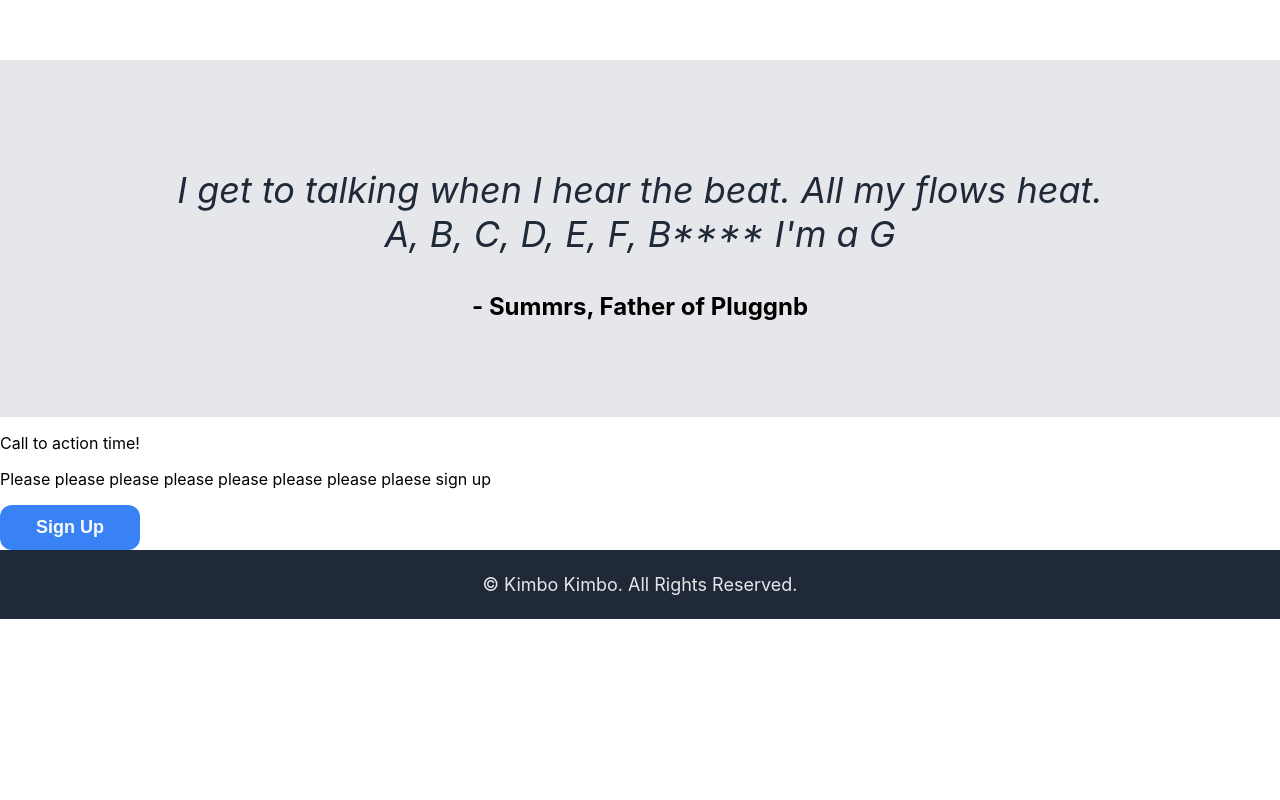
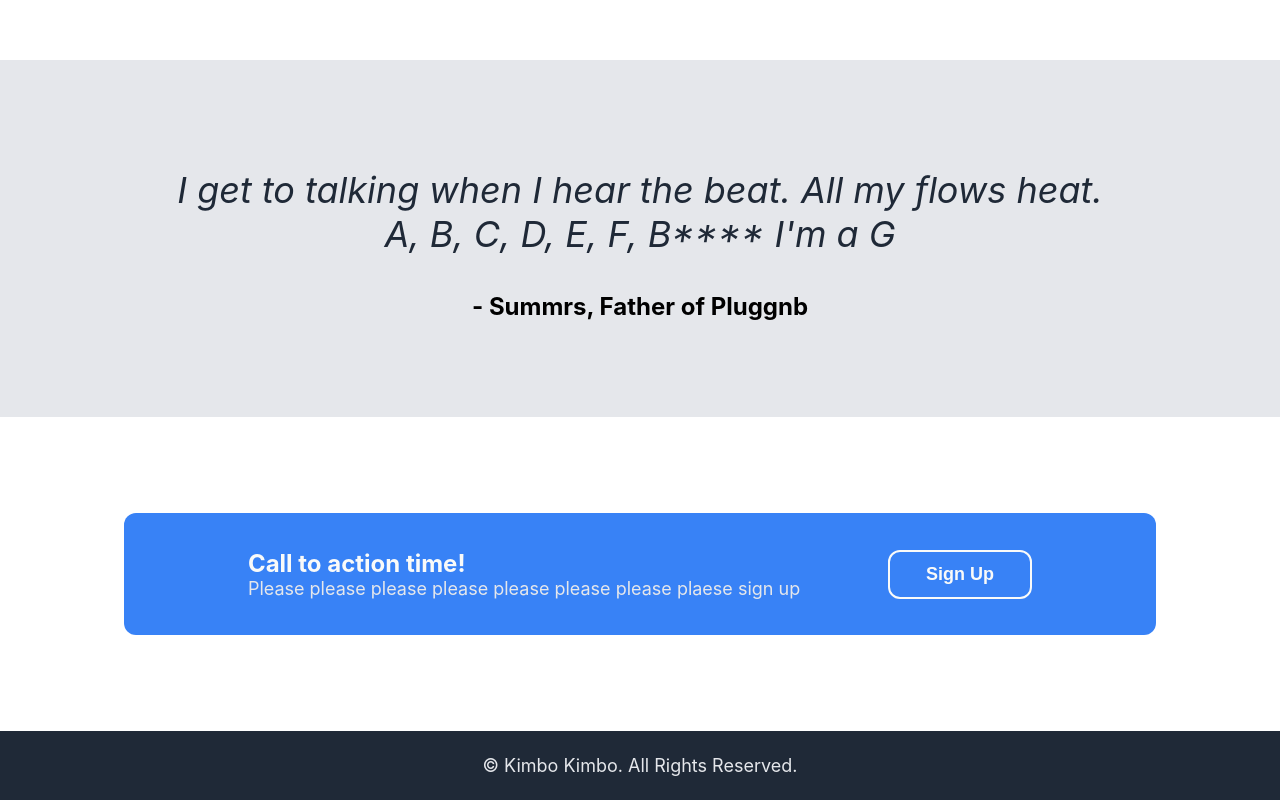
Before and after one commit to ukimbo/kimbo-landingPage, a plain HTML site: page index.html in a window 1280 px wide. Shown: the part 963-1763 px from the top of the page. Before the commit the page ends 1582 px from the top, so only its background shows below. Drawn offline with Linux system fonts and the light colour scheme.

Commit message:
Added style to the call to action section

```diff
--- a/index.html
+++ b/index.html
@@ -77,14 +77,18 @@
                 <p class="quoter">- Summrs, Father of Pluggnb</p>
             </div>
         </div>
-        <div>
-            <div class="action-box">
-                <p class="call-to-action">Call to action time!</p>
-                <p>
-                    Please please please please please please please plaese sign
-                    up
-                </p>
-                <button class="signup-button" type="button">Sign Up</button>
+        <div class="action-container">
+            <div class="content action-box">
+                <div>
+                    <p class="call-text">Call to action time!</p>
+                    <p class="secondary-text">
+                        Please please please please please please please plaese
+                        sign up
+                    </p>
+                </div>
+                <div>
+                    <button class="signup-button" type="button">Sign Up</button>
+                </div>
             </div>
         </div>
         <div class="footer header-container">
--- a/style.css
+++ b/style.css
@@ -16,6 +16,13 @@ ul {
     padding: 0;
     display: flex;
     gap: 16px;
+}
+
+button {
+    pointer-events: auto; /* Ensure the button is clickable */
+    position: relative;
+    z-index: 10; /* Ensure button is on top */
+    cursor: pointer;
 }
 
 .content {
@@ -143,6 +150,37 @@ ul {
     text-align: center;
 }
 
+.action-container {
+    display: flex;
+    justify-content: center;
+}
+
+.action-box {
+    display: flex;
+    justify-content: space-evenly;
+    align-items: center;
+    flex: 1;
+    background: #3882f6;
+    margin: 96px;
+    padding: 36px;
+    border-radius: 12px;
+}
+
+.call-text {
+    color: #f9faf9;
+    font-size: 24px;
+    font-weight: bold;
+    margin: 0px;
+}
+
+.action-box p {
+    margin: 0px;
+}
+
+.action-box .signup-button {
+    border: 2px solid #f9faf9;
+}
+
 .footer {
     color: #e5e7eb;
     padding: 24px;
```
